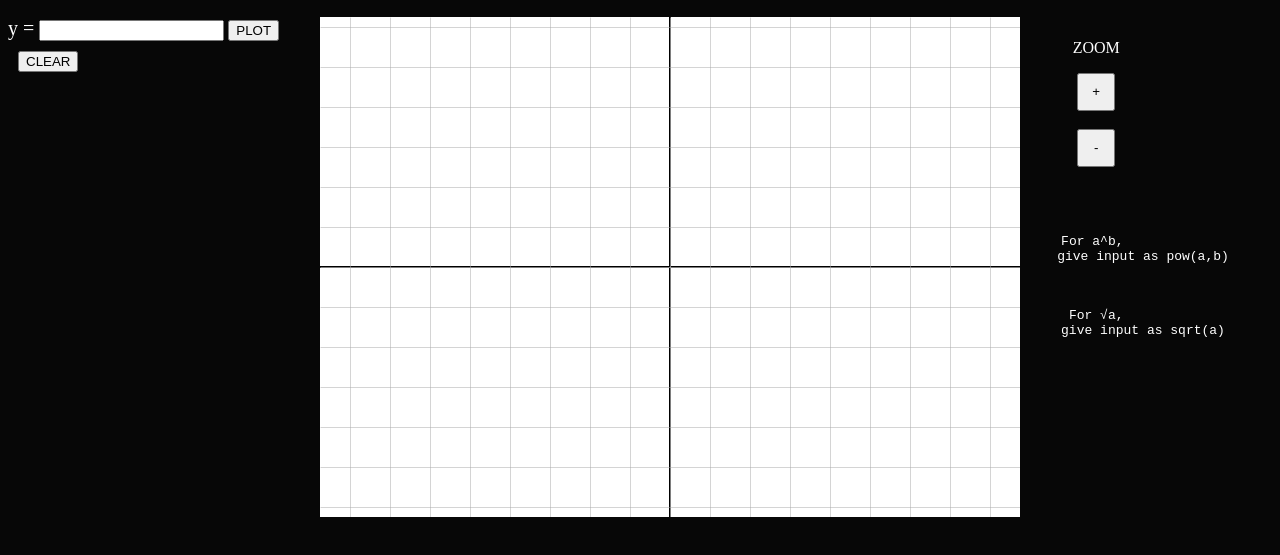
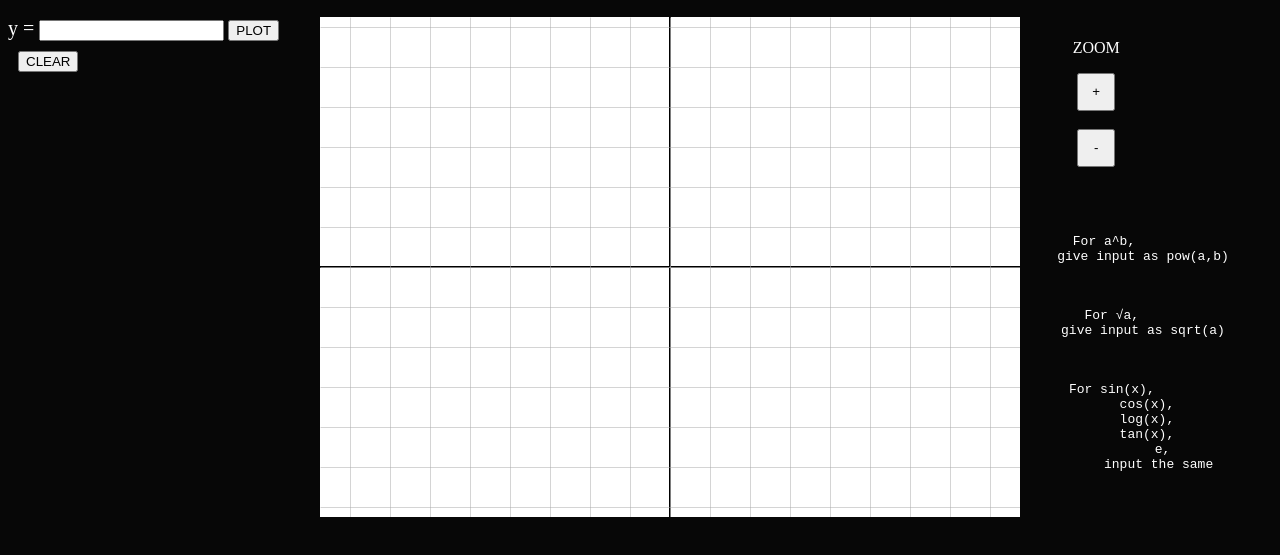
Before and after one commit to VNikkil/GraphGen, a plain HTML site: page index.html in a window 1280 px wide. Shown: the part 57-612 px from the top of the page. Drawn offline with Linux system fonts and the light colour scheme.

Commit message:
Update index.html

```diff
--- a/index.html
+++ b/index.html
@@ -14,10 +14,16 @@
         <p> ZOOM  </p>
     <button id="minus" onclick="scaleDec()"> + </button><br><br>
     <button id="plus" onclick="scaleInc()"> - </button><br><br><br><br>
-    <pre>For a^b,
+    <pre>   For a^b,
             give input as pow(a,b)</pre><br>
-    <pre>For √a,
-            give input as sqrt(a)</pre>
+    <pre>    For √a,
+            give input as sqrt(a)</pre><br>
+    <pre>    For sin(x),
+             cos(x),
+             log(x),
+             tan(x),
+                 e,
+                input the same</pre>
     </div>
     <div id ="functions">
     </div>
```
